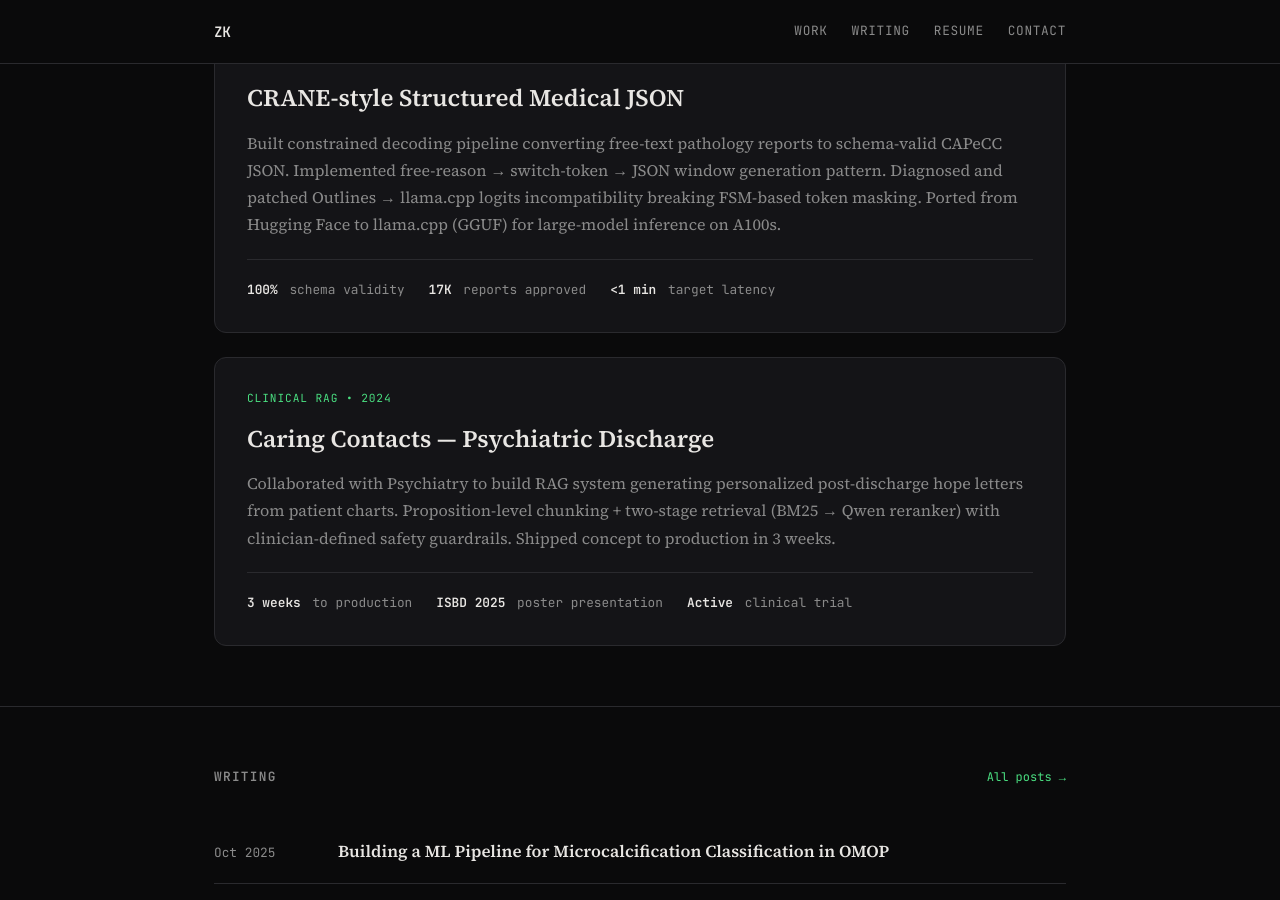
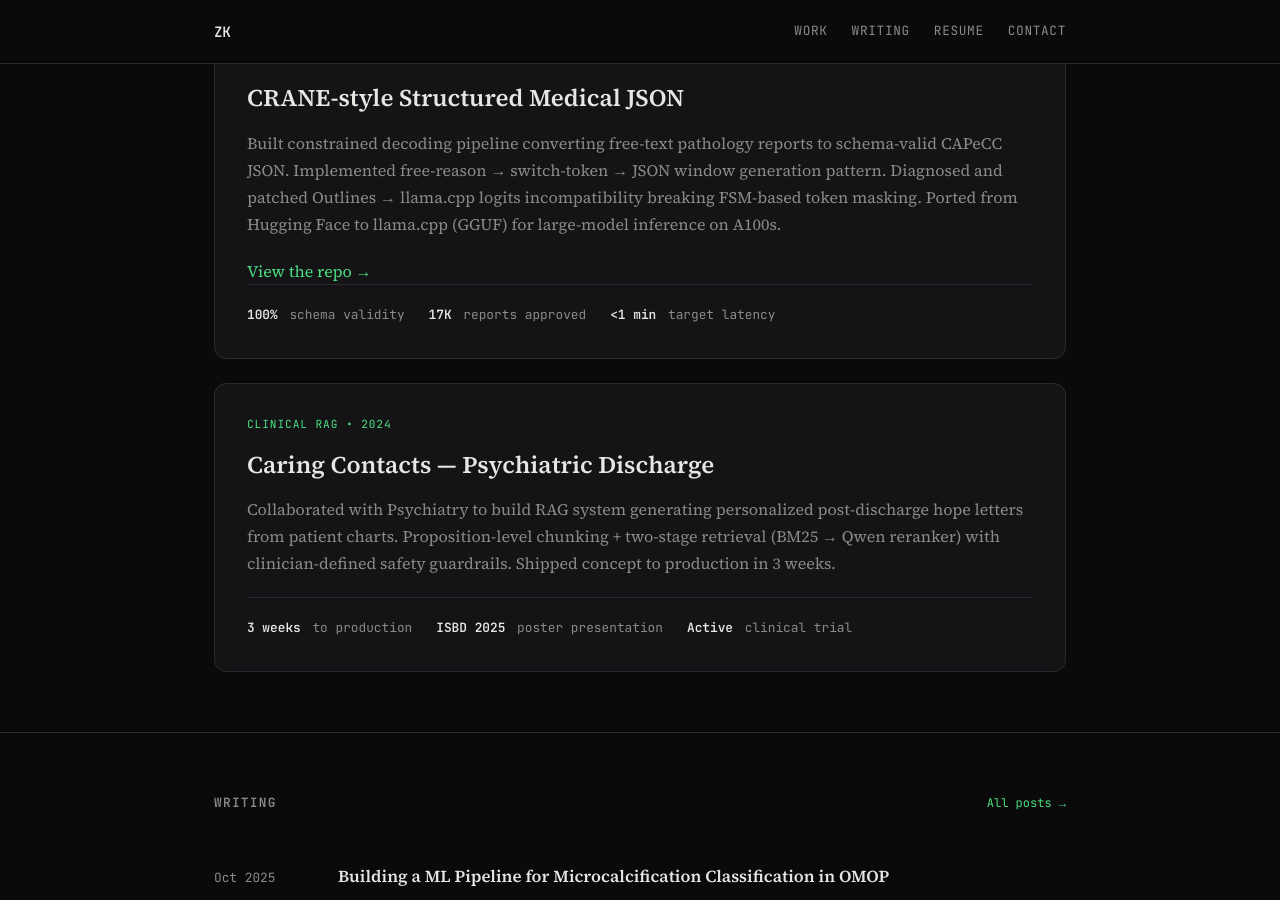
Before and after one commit to khankanz/khankanz.github.io, a Jekyll site: the page built from index.html, in a window 1280 px wide and 900 px high, scrolled down 812 px. Built offline with Jekyll 4.4.1, drawn with Linux system fonts in a browser that asks for light colours.

Commit message:
Update index.html

```diff
--- a/index.html
+++ b/index.html
@@ -505,6 +505,9 @@ title: Zardar Khan — Applied AI Engineer
             Diagnosed and patched Outlines → llama.cpp logits incompatibility breaking FSM-based token masking.
             Ported from Hugging Face to llama.cpp (GGUF) for large-model inference on A100s.
           </p>
+          <p class="project-link">
+            <a href="https://github.com/khankanz/repo-name" target="_blank">View the repo →</a>
+          </p>
           <div class="project-stats">
             <div class="stat">
               <span class="stat-value">100%</span>
```
